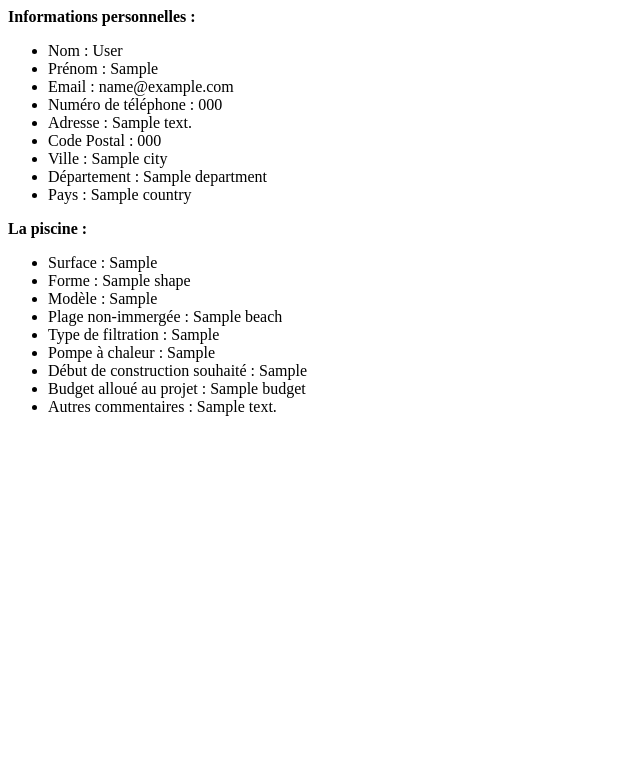
After one commit to barbotinleane/lagoon-piscines, a Symfony app: template templates/asana_task/project_task.html.twig in a window 1280 px wide. The commit adds this page. Shown: the top 783 px of the page, without its empty margins (0-640 px from the left). Run offline with Twig, Linux system fonts and the light colour scheme; the template is opened without the code that fills it: most values are stand-ins (such as "Sample title", 1, 10 or a date in 2020); some libraries are stand-ins or nearby versions.

Commit message:
Back - Adding ability to create a task in Asana when a project ask is sended

```diff
--- a/src/Controller/FormationController.php
+++ b/src/Controller/FormationController.php
@@ -65,7 +65,7 @@ class FormationController extends AbstractController
             }
         }
 
-        return $this->renderForm('ask/ask.html.twig', [
+        return $this->renderForm('formation/ask.html.twig', [
             "form" => $form,
         ]);
     }
--- a/src/Controller/ProjectController.php
+++ b/src/Controller/ProjectController.php
@@ -5,6 +5,7 @@ namespace App\Controller;
 use App\Entity\ProjectAsk;
 use App\Form\ProjectAskType;
 use App\Repository\DepartmentsRepository;
+use App\Service\AsanaManager;
 use App\Service\AskSaver;
 use App\Service\CustomMailer;
 use Doctrine\ORM\EntityManagerInterface;
@@ -24,7 +25,7 @@ class ProjectController extends AbstractController
      * @return Response
      */
     #[Route('/votre-projet', name: 'app_project')]
-    public function index(EntityManagerInterface $entityManager, Request $request, DepartmentsRepository $departmentsRepository, CustomMailer $mailer, AskSaver $askSaver): Response
+    public function index(EntityManagerInterface $entityManager, Request $request, DepartmentsRepository $departmentsRepository, AsanaManager $asanaManager, CustomMailer $mailer, AskSaver $askSaver): Response
     {
         $projectAsk = new ProjectAsk();
         $departments = $departmentsRepository->findAll();
@@ -36,6 +37,7 @@ class ProjectController extends AbstractController
                 $entityManager->persist($projectAsk);
                 $entityManager->flush();
 
+                $asanaManager->addProjectTask($projectAsk);
                 $mailer->sendProjectAskMail($projectAsk);
 
                 $this->addFlash('success', 'Votre demande de devis a bien été envoyée.');
--- /dev/null
+++ b/templates/asana_task/project_task.html.twig
@@ -0,0 +1,73 @@
+<body>
+    <strong>Informations personnelles : </strong>
+    <ul>
+        {% if projectAsk.lastName and projectAsk.lastName != "null" %}
+            <li>Nom : {{ projectAsk.lastName }}</li>
+        {% endif %}
+        {% if projectAsk.firstName %}
+            <li>Prénom : {{ projectAsk.firstName }}</li>
+        {% endif %}
+        {% if projectAsk.email %}
+            <li>Email : {{ projectAsk.email }}</li>
+        {% endif %}
+        {% if projectAsk.phone %}
+            <li>Numéro de téléphone : {{ projectAsk.phone }}</li>
+        {% endif %}
+        {% if projectAsk.address %}
+            <li>Adresse : {{ projectAsk.address }}</li>
+        {% endif %}
+        {% if projectAsk.postalCode %}
+            <li>Code Postal : {{ projectAsk.postalCode }}</li>
+        {% endif %}
+        {% if projectAsk.city %}
+            <li>Ville : {{ projectAsk.city }}</li>
+        {% endif %}
+        {% if projectAsk.department %}
+            <li>Département : {{ projectAsk.department }}</li>
+        {% endif %}
+        {% if projectAsk.country %}
+            <li>Pays : {{ projectAsk.country }}</li>
+        {% endif %}
+    </ul>
+
+    <strong>La piscine : </strong>
+    <ul>
+        {% if projectAsk.waterSurface %}
+            <li>Surface : {{ projectAsk.waterSurface }}</li>
+        {% endif %}
+        {% if projectAsk.shape %}
+            <li>Forme : {{ projectAsk.shape }}</li>
+        {% endif %}
+        {% if projectAsk.poolModel and projectAsk.poolModel != "null" %}
+            <li>Modèle : {{ projectAsk.poolModel }}</li>
+        {% endif %}
+        {% if projectAsk.beach %}
+            <li>Plage non-immergée : {{ projectAsk.beach }}</li>
+            {% if projectAsk.beach == 'Oui' %}
+                <ul>
+                    {% if projectAsk.beachSize %}
+                        <li>Surface : {{ projectAsk.beachSize }}</li>
+                    {% endif %}
+                    {% if projectAsk.beachColor %}
+                        <li>Couleur : {{ projectAsk.beachColor }}</li>
+                    {% endif %}
+                </ul>
+            {% endif %}
+        {% endif %}
+        {% if projectAsk.filtrationType %}
+            <li>Type de filtration : {{ projectAsk.filtrationType }}</li>
+        {% endif %}
+        {% if projectAsk.heatPump %}
+            <li>Pompe à chaleur : {{ projectAsk.heatPump }}</li>
+        {% endif %}
+        {% if projectAsk.buildingStarts %}
+            <li>Début de construction souhaité : {{ projectAsk.buildingStarts }}</li>
+        {% endif %}
+        {% if projectAsk.budget %}
+            <li>Budget alloué au projet : {{ projectAsk.budget }}</li>
+        {% endif %}
+        {% if projectAsk.notes %}
+            <li>Autres commentaires : {{ projectAsk.notes }}</li>
+        {% endif %}
+    </ul>
+</body>
--- a/templates/project/index.html.twig
+++ b/templates/project/index.html.twig
@@ -476,7 +476,7 @@
                     connaissance de la politique de traitement et d'utilisation des données relative à la RGPD
                     disponible en
                     <a
-                            href="./documentation/RGPD.pdf"
+                            href="{{ path('app_doc_rgpd') }}"
                             target=_blank
                     >
                         cliquant ici
```
Also changed, not shown: src/Service/AsanaManager.php (+62 -3 lines), templates/formation/ask.html.twig (renamed from templates/ask/ask.html.twig).
